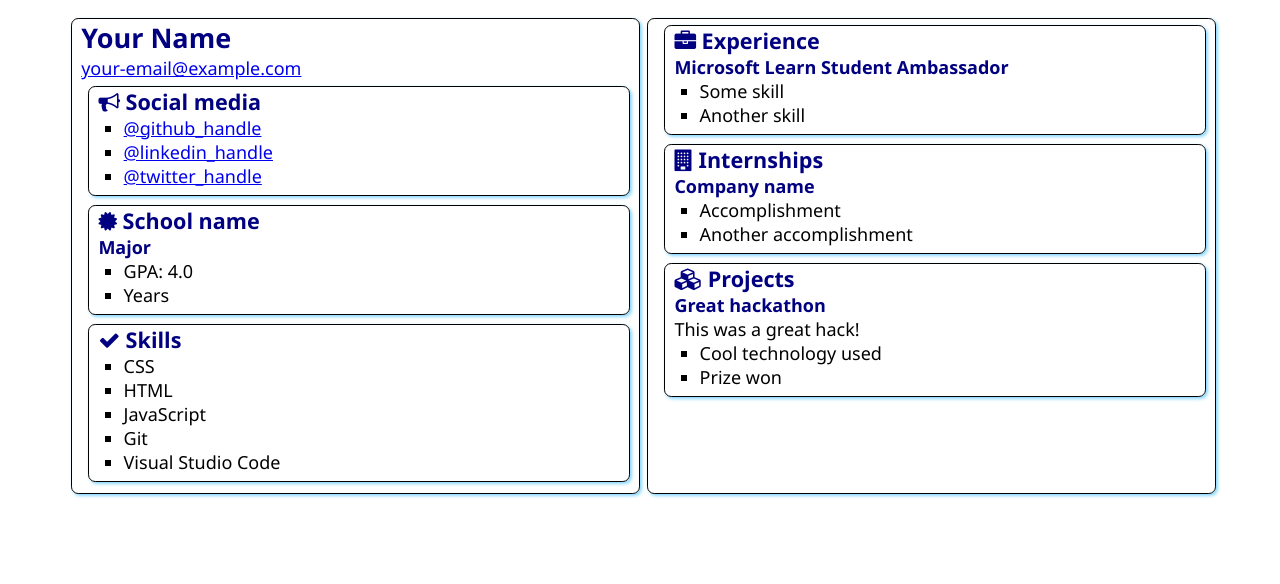
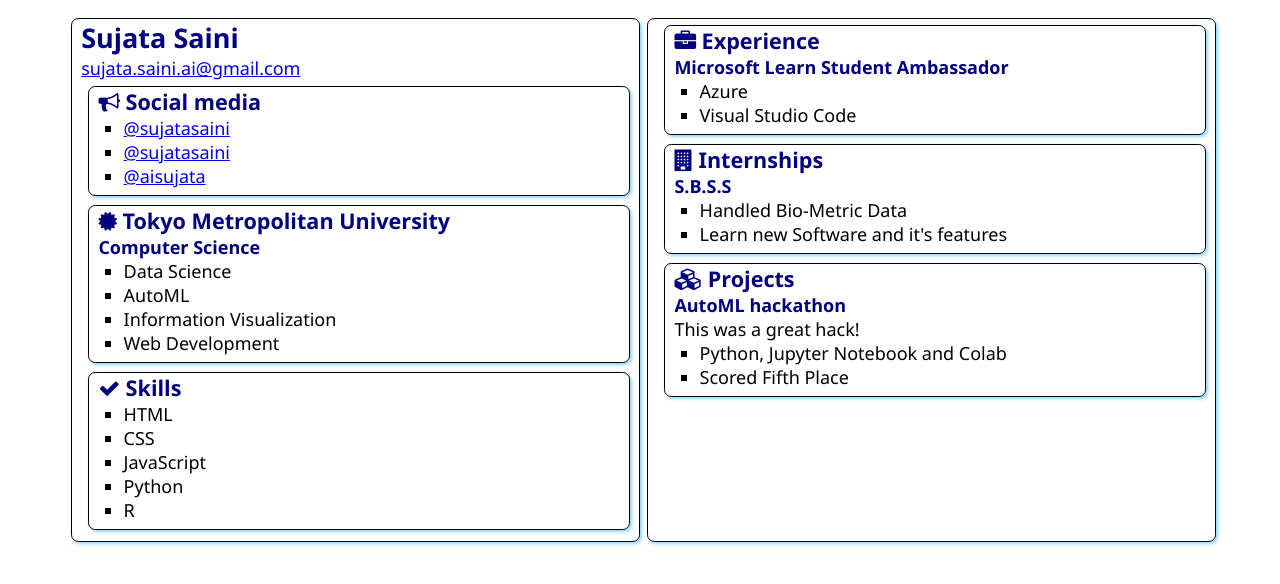
Before and after one commit to sujatasaini/SATechnicalOnboarding, a plain HTML site: page src/index.html in a window 1280 px wide. Drawn offline with Linux system fonts and the light colour scheme.

Commit message:
update index.html
I have updated my details in the web app.

```diff
--- a/src/index.html
+++ b/src/index.html
@@ -4,7 +4,7 @@
     <meta charset="UTF-8">
     <meta http-equiv="X-UA-Compatible" content="IE=edge">
     <meta name="viewport" content="width=device-width, initial-scale=1.0">
-    <title>Resume</title>
+    <title>Sujata Saini</title>
 
     <link rel="stylesheet" href="style.css">
     <link rel="stylesheet" href="https://cdnjs.cloudflare.com/ajax/libs/font-awesome/4.7.0/css/font-awesome.min.css">
@@ -12,8 +12,8 @@
 <body>
     <main>
         <article class="box">
-            <h1>Your Name</h1>
-            <div><a href="mailto:your.email@example.com">your-email@example.com</a></div>
+            <h1>Sujata Saini</h1>
+            <div><a href="mailto:your.email@example.com">sujata.saini.ai@gmail.com</a></div>
 
             <section class="box">
                 <h2>
@@ -21,9 +21,9 @@
                     Social media
                 </h2>
                 <ul>
-                    <li><a href="https://github.com/<handle>">@github_handle</a></li>
-                    <li><a href="https://linkedin.com/in/<handle>">@linkedin_handle</a></li>
-                    <li><a href="https://twitter.com/<handle>">@twitter_handle</a></li>
+                    <li><a href="https://github.com/<handle>">@sujatasaini</a></li>
+                    <li><a href="https://linkedin.com/in/<handle>">@sujatasaini</a></li>
+                    <li><a href="https://twitter.com/<handle>">@aisujata</a></li>
                 </ul>
             </section>
 
@@ -31,12 +31,14 @@
                 <div class="education">
                     <h2>
                         <i class="fa fa-certificate" aria-hidden="true"></i>
-                        School name
+                        Tokyo Metropolitan University
                     </h2>
-                    <h3>Major</h3>
+                    <h3>Computer Science</h3>
                     <ul>
-                        <li>GPA: 4.0</li>
-                        <li>Years</li>
+                        <li>Data Science</li>
+                        <li>AutoML</li>
+                        <li>Information Visualization</li>
+                        <li>Web Development</li>
                     </ul>
                 </div>
             </section>
@@ -47,11 +49,11 @@
                     Skills
                 </h2>
                 <ul>
+                    <li>HTML</li>
                     <li>CSS</li>
-                    <li>HTML</li>
                     <li>JavaScript</li>
-                    <li>Git</li>
-                    <li>Visual Studio Code</li>
+                    <li>Python</li>
+                    <li>R</li>
                 </ul>
             </section>
         </article>
@@ -63,8 +65,8 @@
                 </h2>
                 <h3>Microsoft Learn Student Ambassador</h3>
                 <ul>
-                    <li>Some skill</li>
-                    <li>Another skill</li>
+                    <li>Azure</li>
+                    <li>Visual Studio Code</li>
                 </ul>
             </section>
             <section class="box">
@@ -73,10 +75,10 @@
                     Internships
                 </h2>
 
-                <h3>Company name</h3>
+                <h3>S.B.S.S</h3>
                 <ul>
-                    <li>Accomplishment</li>
-                    <li>Another accomplishment</li>
+                    <li>Handled Bio-Metric Data</li>
+                    <li>Learn new Software and it's features</li>
                 </ul>
             </section>
             <section class="box">
@@ -85,11 +87,11 @@
                     Projects
                 </h2>
 
-                <h3>Great hackathon</h3>
+                <h3>AutoML hackathon</h3>
                 <div>This was a great hack!</div>
                 <ul>
-                    <li>Cool technology used</li>
-                    <li>Prize won</li>
+                    <li>Python, Jupyter Notebook and Colab</li>
+                    <li>Scored Fifth Place</li>
                 </ul>
             </section>
         </article>
```
